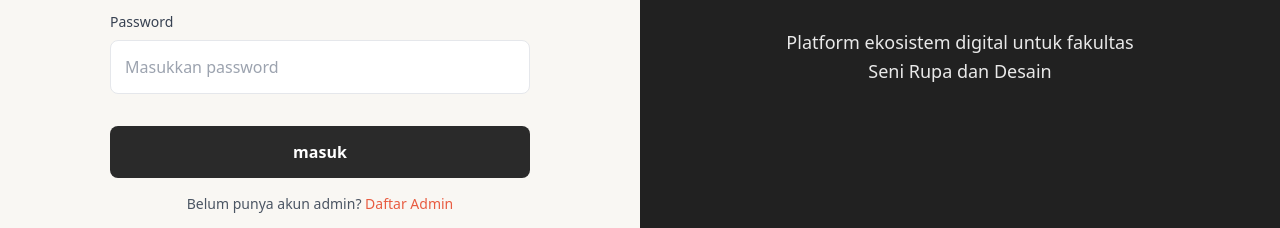
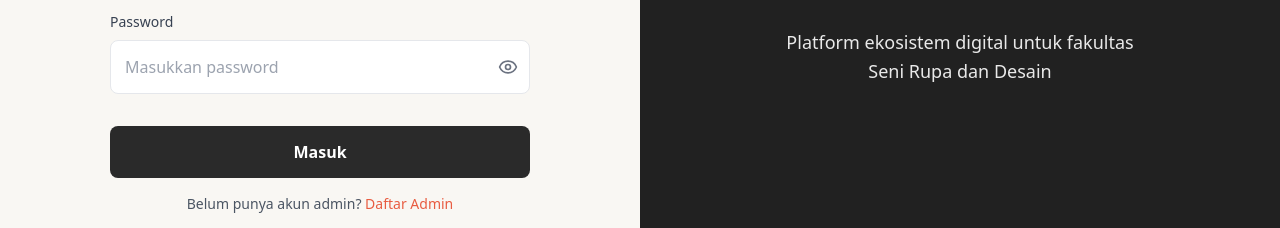
Before and after one commit to satoriaa/uts-softdev, a Next.js app in the folder frontend/: page /login/admin in a window 1280 px wide. Shown: the part 415-643 px from the top of the page. Built offline with nearby package versions, Linux system fonts and the light colour scheme.

Commit message:
penambahan fitur show/hide password di login

```diff
--- a/frontend/app/login/admin/page.tsx
+++ b/frontend/app/login/admin/page.tsx
@@ -3,12 +3,14 @@
 import { useState } from 'react';
 import { useRouter } from 'next/navigation';
 import Link from 'next/link';
+import { Eye, EyeOff } from 'lucide-react'; // 👁️ icon
 import api from '@/lib/axios';
 import { useAuthStore } from '@/store/authStore';
 
 export default function AdminLoginPage() {
   const [email, setEmail] = useState('');
   const [password, setPassword] = useState('');
+  const [showPassword, setShowPassword] = useState(false); // 👁️ state baru
 
   const router = useRouter();
   const setAuth = useAuthStore((state) => state.setAuth);
@@ -27,6 +29,7 @@ export default function AdminLoginPage() {
   return (
     <div className="min-h-screen flex bg-[#F9F7F3] font-sans relative">
 
+      {/* BACK TO USER */}
       <Link
         href="/login/user"
         className="absolute top-6 left-6 z-50 bg-white text-sm font-semibold text-gray-600 px-4 py-2.5 rounded-lg shadow-sm border border-gray-200 hover:bg-gray-50 hover:text-black hover:shadow-md transition-all duration-300"
@@ -34,6 +37,7 @@ export default function AdminLoginPage() {
         &larr; Login User
       </Link>
 
+      {/* FORM */}
       <div className="w-full md:w-1/2 flex items-center justify-center p-8">
         <div className="w-full max-w-[420px]">
 
@@ -46,6 +50,8 @@ export default function AdminLoginPage() {
           </p>
 
           <form onSubmit={handleSubmit}>
+
+            {/* EMAIL */}
             <div className="mb-5">
               <label className="block mb-2 text-sm font-medium text-gray-700">
                 Email/User Name Admin
@@ -60,38 +66,56 @@ export default function AdminLoginPage() {
               />
             </div>
 
+            {/* PASSWORD + ICON */}
             <div className="mb-2">
               <label className="block mb-2 text-sm font-medium text-gray-700">
                 Password
               </label>
+
+              <div className="relative">
                 <input
-                type="password"
+                  type={showPassword ? 'text' : 'password'} // toggle
                   placeholder="Masukkan password"
-                className="w-full p-3.5 rounded-lg border border-gray-200 text-black focus:outline-none focus:ring-1 focus:ring-gray-300 transition-colors"
+                  className="w-full p-3.5 pr-12 rounded-lg border border-gray-200 text-black focus:outline-none focus:ring-1 focus:ring-gray-300 transition-colors"
                   value={password}
                   onChange={(e) => setPassword(e.target.value)}
                   required
                 />
+
+                {/* ICON MATA */}
+                <button
+                  type="button" // penting biar tidak submit
+                  onClick={() => setShowPassword(!showPassword)}
+                  className="absolute right-3 top-1/2 -translate-y-1/2 text-gray-500 hover:text-black transition-colors"
+                >
+                  {showPassword ? <EyeOff size={20} /> : <Eye size={20} />}
+                </button>
+              </div>
             </div>
 
+            {/* BUTTON */}
             <div className="mt-8">
               <button
                 type="submit"
-                className="w-full bg-[#2A2A2A] text-white font-semibold p-3.5 rounded-lg hover:bg-[#3A3A3A] transition-colors">
-                masuk
+                className="w-full bg-[#2A2A2A] text-white font-semibold p-3.5 rounded-lg hover:bg-[#3A3A3A] transition-colors"
+              >
+                Masuk
               </button>
             </div>
 
+            {/* REGISTER */}
             <p className="text-center text-sm mt-4 text-gray-600">
               Belum punya akun admin?{' '}
               <Link href="/register/admin" className="text-[#E85C41] hover:underline font-medium">
                 Daftar Admin
               </Link>
             </p>
+
           </form>
         </div>
       </div>
 
+      {/* RIGHT SIDE */}
       <div className="hidden md:flex w-1/2 bg-[#212121] flex-col items-center justify-center p-10">
         <div className="z-10 text-center">
           <h1 className="text-6xl font-extrabold text-white mb-6 tracking-wide">
--- a/frontend/app/login/user/page.tsx
+++ b/frontend/app/login/user/page.tsx
@@ -4,24 +4,23 @@ import { useState, useEffect } from 'react';
 import { useRouter } from 'next/navigation';
 import Image from 'next/image';
 import Link from 'next/link';
+import { Eye, EyeOff } from 'lucide-react'; // icon mata
 import api from '@/lib/axios';
 import { useAuthStore } from '@/store/authStore';
 
 export default function LoginPage() {
   const [email, setEmail] = useState('');
   const [password, setPassword] = useState('');
+  const [showPassword, setShowPassword] = useState(false); // 👁️ toggle password
   const [showCharacter, setShowCharacter] = useState(false);
-  const [loading, setLoading] = useState(true); // State untuk Splash Screen
+  const [loading, setLoading] = useState(true);
 
   const router = useRouter();
   const setAuth = useAuthStore((state) => state.setAuth);
 
   useEffect(() => {
-    // Timer untuk Splash Screen (1.8 detik)
-    const splashTimer = setTimeout(() => setLoading(false), 1800);
-
-    // Timer untuk animasi karakter (muncul setelah splash selesai)
-    const charTimer = setTimeout(() => setShowCharacter(true), 2000);
+    const splashTimer = setTimeout(() => setLoading(false), 1800); // splash
+    const charTimer = setTimeout(() => setShowCharacter(true), 2000); // animasi karakter
 
     return () => {
       clearTimeout(splashTimer);
@@ -33,18 +32,21 @@ export default function LoginPage() {
     e.preventDefault();
     try {
       const res = await api.post('/auth/login', { email, password });
+
       if (res.data.data?.role === 'admin') {
         alert('Email admin tidak dapat masuk di halaman user. Silakan gunakan halaman Login Admin.');
         return;
       }
+
       setAuth(res.data.data, res.data.token);
       router.push('/dashboard_user');
+
     } catch (err: any) {
       alert(err.response?.data?.message || 'Login gagal');
     }
   };
 
-  // --- RENDER SPLASH SCREEN ---
+  // ================= SPLASH SCREEN =================
   if (loading) {
     return (
       <div className="fixed inset-0 bg-[#F05A37] z-[100] flex flex-col items-center justify-center overflow-hidden">
@@ -81,28 +83,37 @@ export default function LoginPage() {
     );
   }
 
-  // --- RENDER HALAMAN LOGIN ---
+  // ================= LOGIN PAGE =================
   return (
     <div className="min-h-screen flex bg-[#FAFAFA] font-sans relative">
+
+      {/* hidden admin access */}
       <Link
         href="/login/admin"
         className="absolute top-0 left-0 z-50 w-20 h-20 opacity-0 cursor-default"
       >
-        Login Admin &rarr;
+        Login Admin →
       </Link>
 
+      {/* LEFT FORM */}
       <div className="w-full md:w-1/2 flex items-center justify-center p-8">
         <div className="w-full max-w-[420px]">
+
           <h1 className="text-4xl font-bold mb-3 text-black">
             Selamat Datang Kembali
           </h1>
+
           <p className="text-gray-600 mb-10 text-[15px]">
             Masuk ke akun Central Creative Hub Anda
           </p>
 
           <form onSubmit={handleSubmit}>
+
+            {/* EMAIL */}
             <div className="mb-5">
-              <label className="block mb-2 text-sm font-medium text-gray-700">Email</label>
+              <label className="block mb-2 text-sm font-medium text-gray-700">
+                Email
+              </label>
               <input
                 type="email"
                 placeholder="Masukkan email"
@@ -113,27 +124,44 @@ export default function LoginPage() {
               />
             </div>
 
+            {/* PASSWORD + SHOW */}
             <div className="mb-2">
-              <label className="block mb-2 text-sm font-medium text-gray-700">Password</label>
+              <label className="block mb-2 text-sm font-medium text-gray-700">
+                Password
+              </label>
+
+              <div className="relative">
                 <input
-                type="password"
+                  type={showPassword ? 'text' : 'password'} // toggle
                   placeholder="Masukkan password"
-                className="w-full p-3.5 rounded-lg border border-gray-200 text-black focus:outline-none focus:border-[#E85C41] focus:ring-1 focus:ring-[#E85C41] transition-colors"
+                  className="w-full p-3.5 pr-12 rounded-lg border border-gray-200 text-black focus:outline-none focus:border-[#E85C41] focus:ring-1 focus:ring-[#E85C41] transition-colors"
                   value={password}
                   onChange={(e) => setPassword(e.target.value)}
                   required
                 />
+
+                {/* ICON MATA */}
+                <button
+                  type="button" // biar ga submit form
+                  onClick={() => setShowPassword(!showPassword)}
+                  className="absolute right-3 top-1/2 -translate-y-1/2 text-gray-500 hover:text-[#E85C41] transition-colors"
+                >
+                  {showPassword ? <EyeOff size={20} /> : <Eye size={20} />}
+                </button>
+              </div>
             </div>
 
+            {/* LUPA PASSWORD */}
             <div className="text-right mb-8">
               <Link
                 href="/login/user/lupa"
-                className="text-xs text-[#E85C41] hover:underline cursor-pointer font-medium"
+                className="text-xs text-[#E85C41] hover:underline font-medium"
               >
                 Lupa password?
               </Link>
             </div>
 
+            {/* BUTTON */}
             <button
               type="submit"
               className="w-full bg-[#E85C41] text-white font-semibold p-3.5 rounded-lg hover:bg-[#D44A30] transition-colors"
@@ -141,17 +169,21 @@ export default function LoginPage() {
               Masuk
             </button>
 
+            {/* REGISTER */}
             <p className="text-center text-sm mt-6 text-gray-600">
               Belum punya akun?{' '}
               <Link href="/register/user" className="text-[#E85C41] hover:underline font-medium">
                 Daftar sekarang
               </Link>
             </p>
+
           </form>
         </div>
       </div>
 
+      {/* RIGHT SIDE */}
       <div className="hidden md:flex w-1/2 bg-[#DDBEEF] flex-col items-center justify-between relative overflow-hidden pt-20">
+
         <div className="z-10 text-center px-10">
           <h1 className="text-5xl font-extrabold text-white mb-4 drop-shadow-md tracking-wide">
             Central Creative Hub
@@ -163,6 +195,7 @@ export default function LoginPage() {
           </p>
         </div>
 
+        {/* CHARACTER */}
         <div
           className={`relative w-full flex justify-center items-end mt-auto transition-transform duration-1000 ease-out transform ${
             showCharacter ? 'translate-y-0' : 'translate-y-full'
```
Lines whose indentation alone changed are shown as unchanged.
